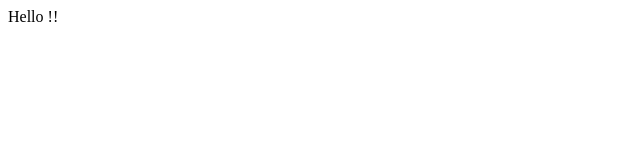
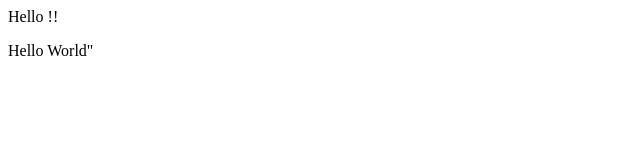
Before and after one commit to ckarsili/gitexample, a plain HTML site: page index.html in a window 1280 px wide. Shown: the full height of the page, 0-640 px from the left. Drawn offline with Linux system fonts and the light colour scheme.

Commit message:
Update index.html

```diff
--- a/index.html
+++ b/index.html
@@ -1 +1,2 @@
 <div> Hello !! </div>
+<p> Hello World" </p>
```
